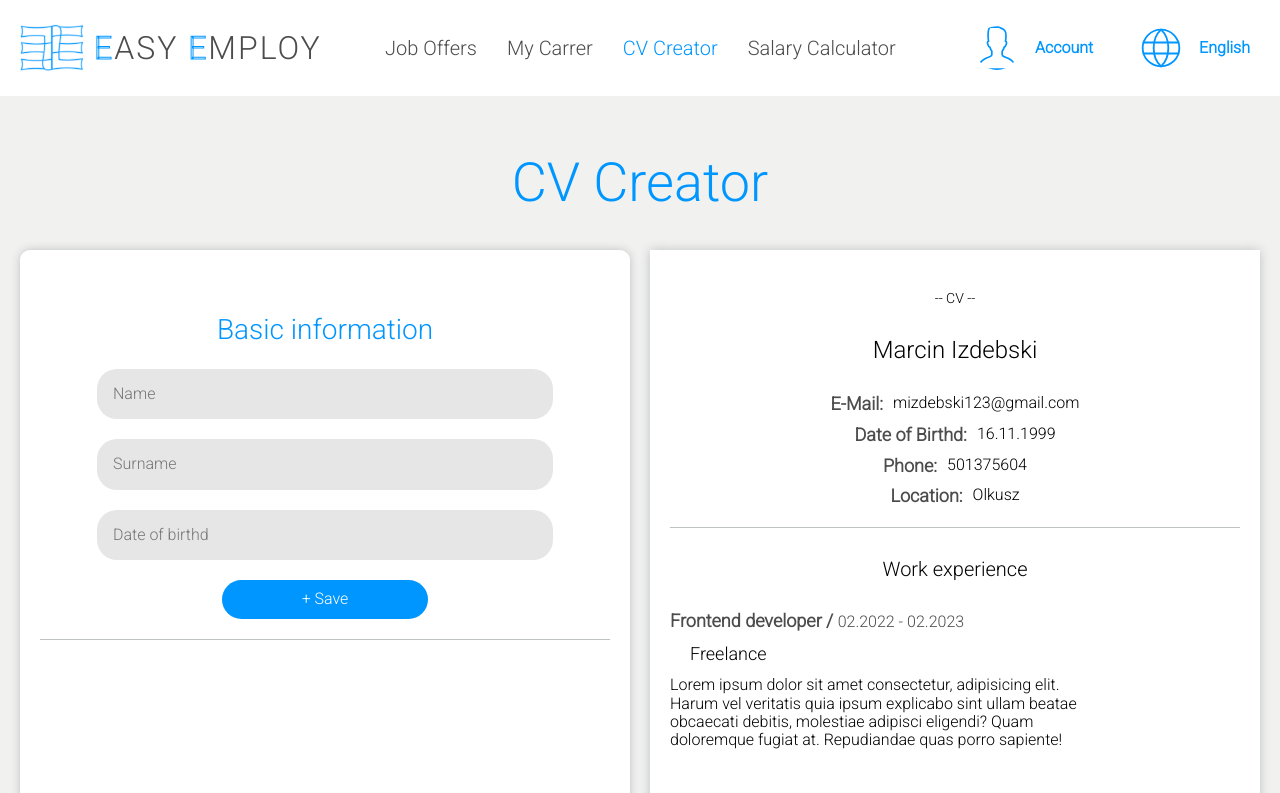
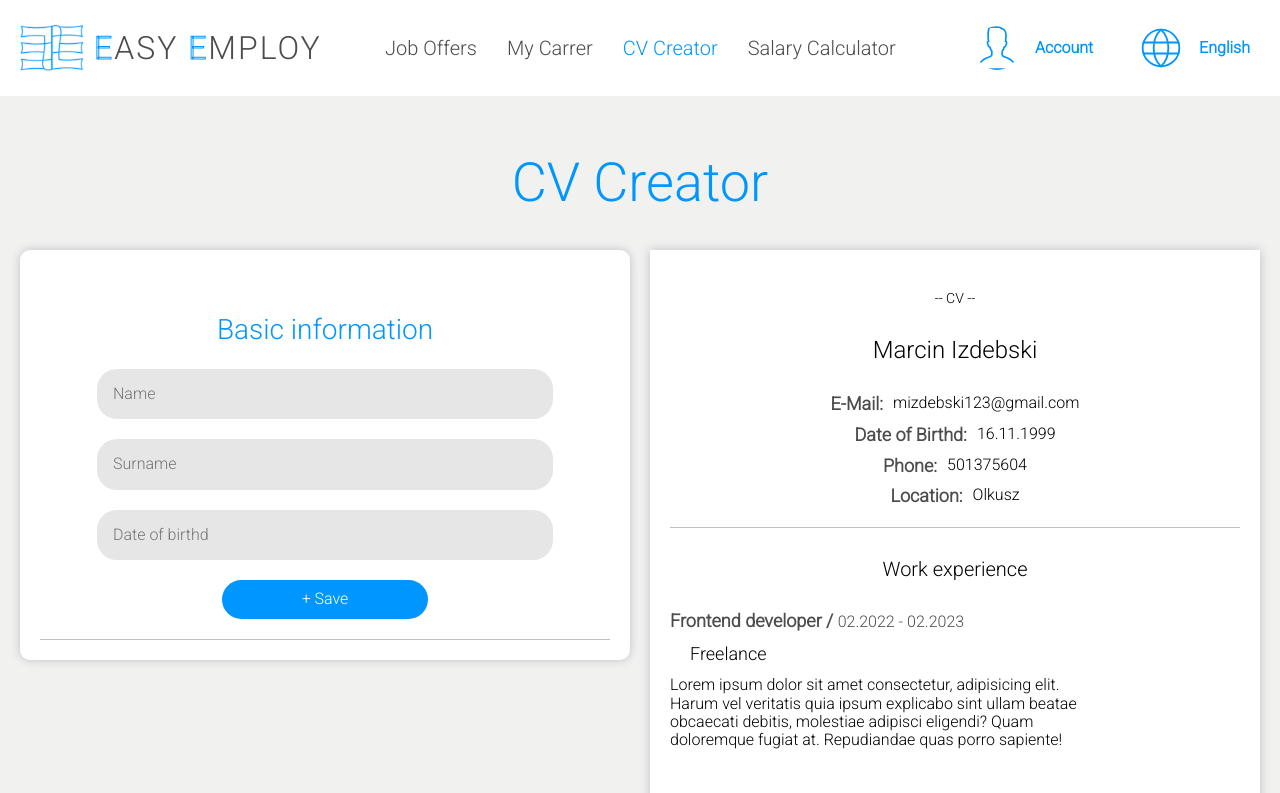
Before and after one commit to mizdebski77/Easy-Employ, a React (Create React App) app: page /CV-Creator in a window 1280 px wide. Shown: the top 793 px of the page. Built offline with nearby package versions, Linux system fonts and the light colour scheme.

Commit message:
Forms wrapper to cv preview added

```diff
--- a/src/features/Creator/CvPreviev/cvPreview.tsx
+++ b/src/features/Creator/CvPreviev/cvPreview.tsx
@@ -1,10 +1,11 @@
 import React from 'react';
-import { DataForm, DataTitle, FormWrapper, SaveButton, Wrapper } from './styledCvPreview';
+import { DataForm, DataTitle, FormWrapper, FormsWrapper, SaveButton, Wrapper } from './styledCvPreview';
 import { DataInput } from '../styledCreator';
 
 export const CvPreview = () => {
     return (
         <Wrapper>
+            <FormsWrapper>
                 <FormWrapper>
                     <DataTitle>Basic information</DataTitle>
                     <DataForm>
@@ -14,6 +15,8 @@ export const CvPreview = () => {
                         <SaveButton>+ Save</SaveButton>
                     </DataForm>
                 </FormWrapper>
+            </FormsWrapper>
+
 
         </Wrapper>
     );
--- a/src/features/Creator/CvPreviev/styledCvPreview.ts
+++ b/src/features/Creator/CvPreviev/styledCvPreview.ts
@@ -1,10 +1,13 @@
 import { styled } from "styled-components";
 
 export const Wrapper = styled.section`
+`;
+
+export const FormsWrapper = styled.div`
     background: ${({ theme }) => theme.color.secondColor};
-    padding: 20px;
     box-shadow: 0 0 10px ${({ theme }) => theme.color.fourthColor};
     border-radius: 10px;
+    padding: 20px;
 `;
 
 export const FormWrapper = styled.div`
```
Lines whose indentation alone changed are shown as unchanged.
